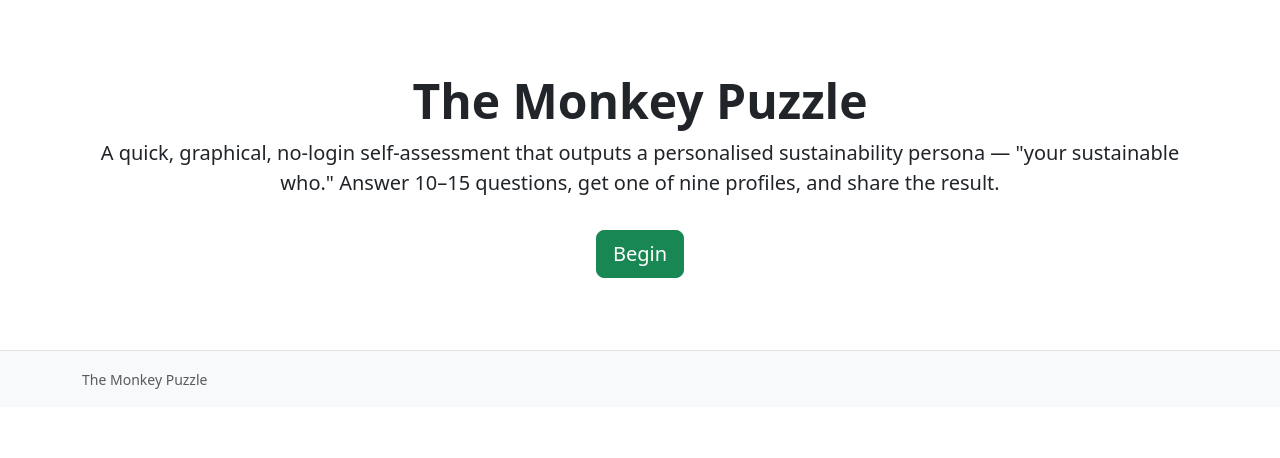
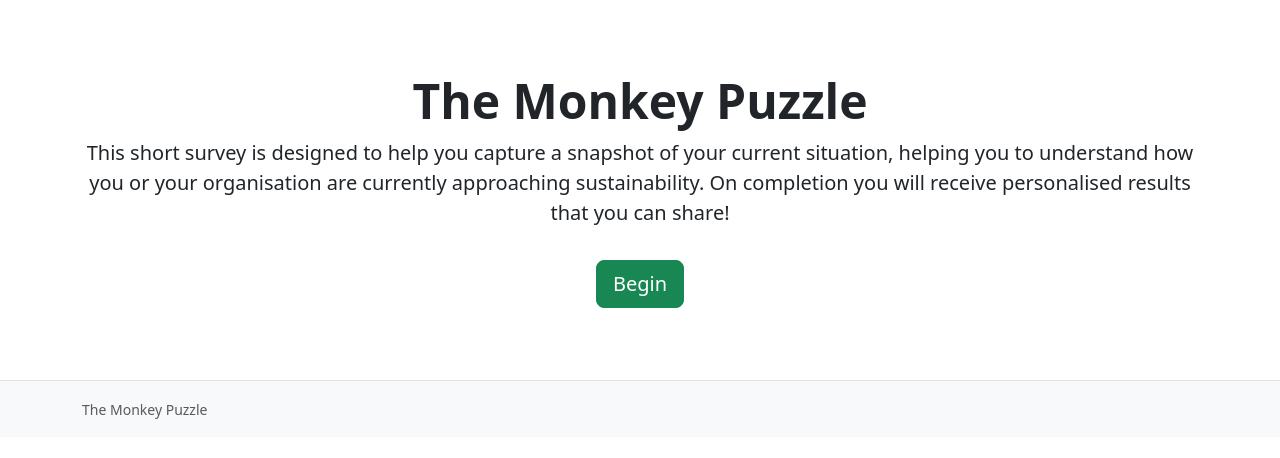
Before and after one commit to TSpice534/monkey-puzzle, a Flask app: page / in a window 1280 px wide. Shown: the part 57-515 px from the top of the page. Run offline with Flask 3, Linux system fonts and the light colour scheme.

Commit message:
fix: replace landing page lead copy with survey description text
Backlog #0016. Swaps the existing "what it is / how many questions"
blurb for copy describing what the survey captures and that results
are personalised and shareable.

```diff
--- a/app/templates/index.html
+++ b/app/templates/index.html
@@ -4,9 +4,9 @@
 <div class="py-5 text-center">
   <h1 class="display-5 fw-bold">The Monkey Puzzle</h1>
   <p class="lead">
-    A quick, graphical, no-login self-assessment that outputs a personalised
-    sustainability persona — "your sustainable who." Answer 10–15 questions, get one of
-    nine profiles, and share the result.
+    This short survey is designed to help you capture a snapshot of your current situation,
+    helping you to understand how you or your organisation are currently approaching
+    sustainability. On completion you will receive personalised results that you can share!
   </p>
   <a class="btn btn-success btn-lg mt-3" href="{{ url_for('survey.start') }}">Begin</a>
 </div>
```
Also changed, not shown: backlog/0016-landing-page-survey-description-copy.md (+2 -2 lines), backlog/BACKLOG.md (+1 -1 lines), CHANGELOG.md.
